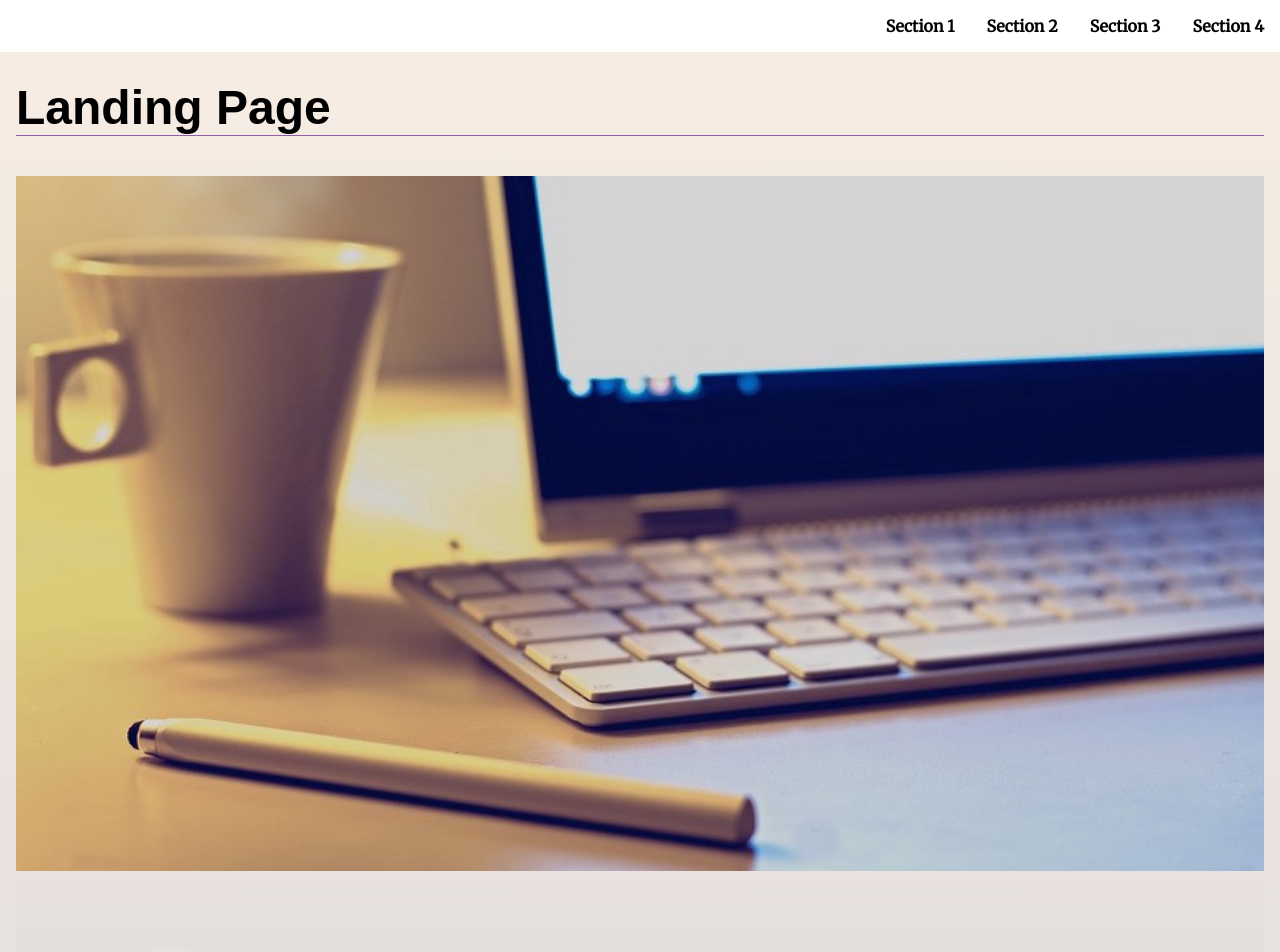
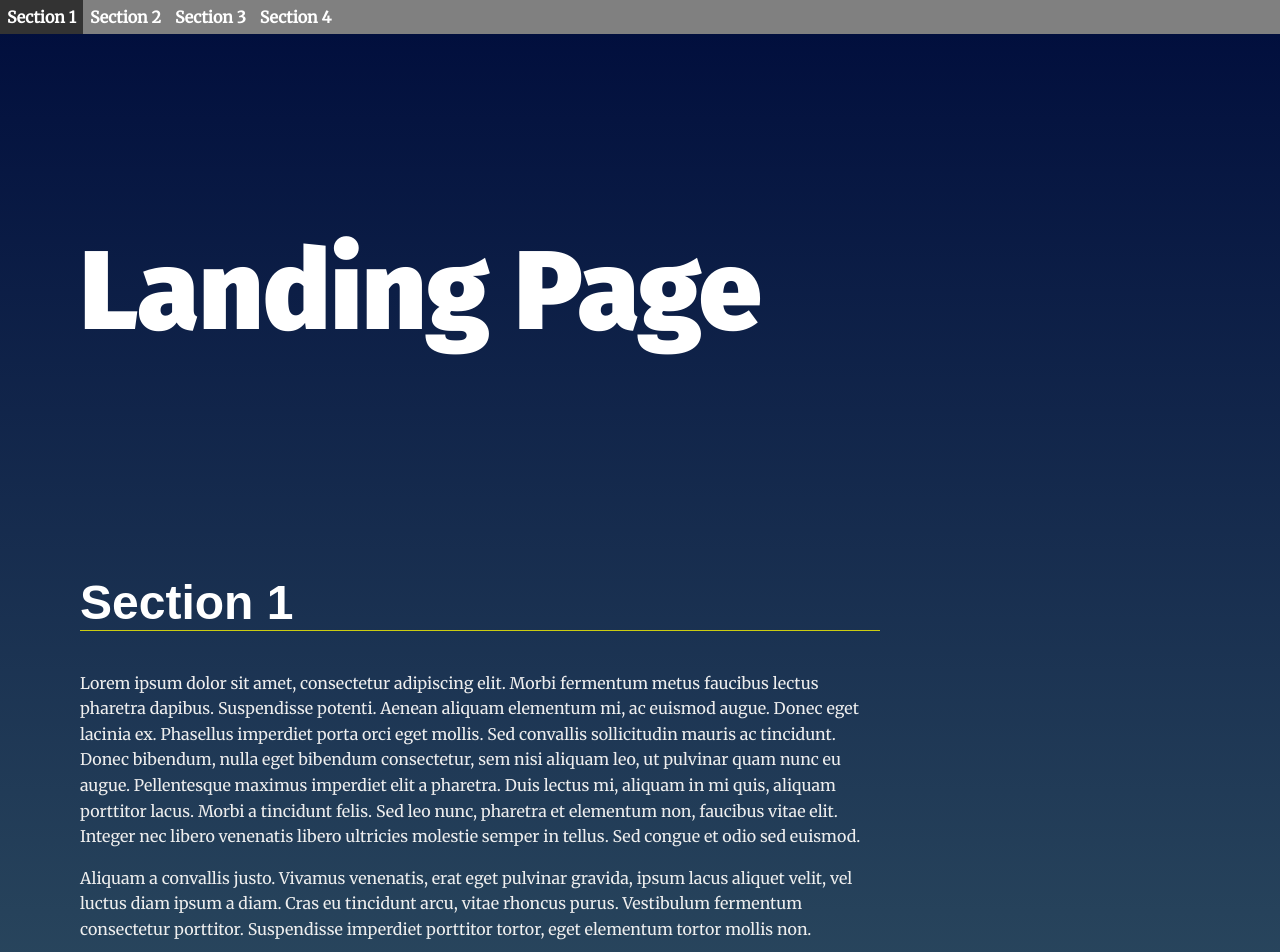
Before and after one commit to talaalshaar/Front-End-Udacity, a plain HTML site: page landing-page/index.html in a window 1280 px wide. Shown: the top 952 px of the page. Drawn offline with Linux system fonts and the light colour scheme.

Commit message:
Project Rebuilt

```diff
--- a/landing-page/css/styles.css
+++ b/landing-page/css/styles.css
@@ -8,13 +8,15 @@
  *
 */
 
+
 /* ---- Base Rules ---- */
-html{
+html {
     scroll-behavior: smooth;
-}
+  }
+
 body {
-    background: rgb(184, 190, 212);
-    background: linear-gradient(0deg, rgb(184, 190, 212) 0%, rgb(247, 237, 227) 100%);
+    background: rgb(136,203,171);
+    background: linear-gradient(0deg, rgba(136,203,171,1) 0%, rgba(0,13,60,1) 100%);
     margin: 0;
     font-family: 'Merriweather', serif;
     color: #fff;
@@ -36,15 +38,15 @@ h1 {
 }
 
 h2 {
-    border-bottom: 1px solid rgb(145, 95, 168);
+    border-bottom: 1px solid #cc1;
     font-family: 'Oxygen', Sans-Serif;
     font-size: 3em;
-    color: rgb(0, 0, 0);
+    color: #fff;
 }
 
 p {
     line-height: 1.6em;
-    color: rgb(102, 102, 102);
+    color: #eee;
 }
 
 /* ---- Layout Rules ---- */
@@ -62,32 +64,15 @@ section {
     min-height: 80vh;
 }
 
-#myBtn {
-    display: none;
-    position: fixed;
-    bottom: 20px;
-    right: 30px;
-    z-index: 99;
-    font-size: 18px;
-    border: none;
-    outline: none;
-    background-color:#555;
-    color: white;
-    cursor: pointer;
-    padding: 15px;
-    border-radius: 4px;
-  }
 
-  #myBtn:hover {
-    background-color: #555;
-  }
 /* ---- Module Rules ---- */
 
 /* Navigation Styles*/
 .navbar__menu ul {
     padding-left: 0;
     margin: 0;
-    text-align: right;
+    text-align:left;
+    background-color:gray;
 }
 
 .navbar__menu li {
@@ -95,11 +80,11 @@ section {
 }
 
 .navbar__menu .menu__link {
-    display: block;
-    padding: 1em;
+    display: inline-block;
+    padding: 7px;
     font-weight: bold;
     text-decoration: none;
-    color: #000;
+    color: #fff;
 }
 
 .navbar__menu .menu__link:hover {
@@ -134,6 +119,8 @@ section {
 .landing__container {
     padding: 1em;
     text-align: left;
+    justify-content: center;
+
 }
 
 @media only screen and (min-width: 35em){
@@ -213,14 +200,24 @@ section:nth-of-type(3n + 1) .landing__container::after {
 /* ---- Theme State Rules ---- */
 /* Section Active Styles */
 /* Note: your-active-class class is applied through javascript. You should update the class here and in the index.html to what you set in your javascript file.  */
+
 section.your-active-class {
     background: rgb(0, 0, 0);
-    background: linear-gradient(0deg, rgba(0, 0, 0, 0.1) 0%, rgba(0, 0, 0, 0) 100%);
+    background: linear-gradient(0deg, rgba(211, 39, 39, 0.356) 0%, rgba(223, 10, 10, 0.548) 100%);
 }
+
+/* section.your-active-class {
+    background: rgb(2,0,36);
+    background: linear-gradient(41deg, rgba(2,0,36,1) 0%, rgba(9,9,121,1) 35%, rgba(0,212,255,1) 100%);
+  }
+ */
+
 
 section.your-active-class .landing__container::before {
     opacity: 1;
     animation: rotate 4s linear 0s infinite forwards;
+
+
 }
 
 section.your-active-class .landing__container::after {
--- a/landing-page/index.html
+++ b/landing-page/index.html
@@ -1,19 +1,16 @@
-<!DOCTYPE>
+<!DOCTYPE >
 <html lang="en">
-
 <head>
+</head>
   <meta charset="UTF-8">
   <meta name="viewport" content="width=device-width, initial-scale=1.0">
   <meta http-equiv="X-UA-Compatible" content="ie=edge">
   <title>Manipulating the DOM</title>
   <!-- Load Google Fonts -->
-  <link href="https://fonts.googleapis.com/css?family=Fira+Sans:900|Merriweather&display=swap" rel="stylesheet">
-  <!-- Load Styles -->
+  <link href="https://fonts.googleapis.com/css?family=Fira+Sans:900|Merriweather&display=swap" rel="stylesheet">  <!-- Load Styles -->
   <link href="css/styles.css" rel="stylesheet">
-</head>
 
 <body>
-  <button onclick="topFunction()" id="myBtn" title="Go to top">Top</button>
   <!-- HTML Follows BEM naming conventions
   IDs are only used for sections to connect menu achors to sections -->
   <header class="page__header">
@@ -24,86 +21,49 @@
   </header>
   <main>
     <header class="main__hero">
-      <h2>Landing Page </h2>
-      <img src="code.jpeg" width="100%">
-
+      <h1>Landing Page </h1>
     </header>
     <!-- Each Section has an ID (used for the anchor) and
     a data attribute that will populate the li node.
     Adding more sections will automatically populate nav.
     The first section is set to active class by default -->
-    <section id="section1" data-nav="Section 1" class="your-active-class">
+    <section id="section1" data-nav="Section 1" class="your-active-class" >
       <div class="landing__container">
         <h2>Section 1</h2>
-        <p>Lorem ipsum dolor sit amet, consectetur adipiscing elit. Morbi fermentum metus faucibus lectus pharetra
-          dapibus. Suspendisse potenti. Aenean aliquam elementum mi, ac euismod augue. Donec eget lacinia ex. Phasellus
-          imperdiet porta orci eget mollis. Sed convallis sollicitudin mauris ac tincidunt. Donec bibendum, nulla eget
-          bibendum consectetur, sem nisi aliquam leo, ut pulvinar quam nunc eu augue. Pellentesque maximus imperdiet
-          elit a pharetra. Duis lectus mi, aliquam in mi quis, aliquam porttitor lacus. Morbi a tincidunt felis. Sed leo
-          nunc, pharetra et elementum non, faucibus vitae elit. Integer nec libero venenatis libero ultricies molestie
-          semper in tellus. Sed congue et odio sed euismod.</p>
+        <p>Lorem ipsum dolor sit amet, consectetur adipiscing elit. Morbi fermentum metus faucibus lectus pharetra dapibus. Suspendisse potenti. Aenean aliquam elementum mi, ac euismod augue. Donec eget lacinia ex. Phasellus imperdiet porta orci eget mollis. Sed convallis sollicitudin mauris ac tincidunt. Donec bibendum, nulla eget bibendum consectetur, sem nisi aliquam leo, ut pulvinar quam nunc eu augue. Pellentesque maximus imperdiet elit a pharetra. Duis lectus mi, aliquam in mi quis, aliquam porttitor lacus. Morbi a tincidunt felis. Sed leo nunc, pharetra et elementum non, faucibus vitae elit. Integer nec libero venenatis libero ultricies molestie semper in tellus. Sed congue et odio sed euismod.</p>
 
-        <p>Aliquam a convallis justo. Vivamus venenatis, erat eget pulvinar gravida, ipsum lacus aliquet velit, vel
-          luctus diam ipsum a diam. Cras eu tincidunt arcu, vitae rhoncus purus. Vestibulum fermentum consectetur
-          porttitor. Suspendisse imperdiet porttitor tortor, eget elementum tortor mollis non.</p>
+        <p>Aliquam a convallis justo. Vivamus venenatis, erat eget pulvinar gravida, ipsum lacus aliquet velit, vel luctus diam ipsum a diam. Cras eu tincidunt arcu, vitae rhoncus purus. Vestibulum fermentum consectetur porttitor. Suspendisse imperdiet porttitor tortor, eget elementum tortor mollis non.</p>
       </div>
     </section>
     <section id="section2" data-nav="Section 2">
       <div class="landing__container">
         <h2>Section 2</h2>
-        <p>Lorem ipsum dolor sit amet, consectetur adipiscing elit. Morbi fermentum metus faucibus lectus pharetra
-          dapibus. Suspendisse potenti. Aenean aliquam elementum mi, ac euismod augue. Donec eget lacinia ex. Phasellus
-          imperdiet porta orci eget mollis. Sed convallis sollicitudin mauris ac tincidunt. Donec bibendum, nulla eget
-          bibendum consectetur, sem nisi aliquam leo, ut pulvinar quam nunc eu augue. Pellentesque maximus imperdiet
-          elit a pharetra. Duis lectus mi, aliquam in mi quis, aliquam porttitor lacus. Morbi a tincidunt felis. Sed leo
-          nunc, pharetra et elementum non, faucibus vitae elit. Integer nec libero venenatis libero ultricies molestie
-          semper in tellus. Sed congue et odio sed euismod.</p>
+        <p>Lorem ipsum dolor sit amet, consectetur adipiscing elit. Morbi fermentum metus faucibus lectus pharetra dapibus. Suspendisse potenti. Aenean aliquam elementum mi, ac euismod augue. Donec eget lacinia ex. Phasellus imperdiet porta orci eget mollis. Sed convallis sollicitudin mauris ac tincidunt. Donec bibendum, nulla eget bibendum consectetur, sem nisi aliquam leo, ut pulvinar quam nunc eu augue. Pellentesque maximus imperdiet elit a pharetra. Duis lectus mi, aliquam in mi quis, aliquam porttitor lacus. Morbi a tincidunt felis. Sed leo nunc, pharetra et elementum non, faucibus vitae elit. Integer nec libero venenatis libero ultricies molestie semper in tellus. Sed congue et odio sed euismod.</p>
 
-        <p>Aliquam a convallis justo. Vivamus venenatis, erat eget pulvinar gravida, ipsum lacus aliquet velit, vel
-          luctus diam ipsum a diam. Cras eu tincidunt arcu, vitae rhoncus purus. Vestibulum fermentum consectetur
-          porttitor. Suspendisse imperdiet porttitor tortor, eget elementum tortor mollis non.</p>
+        <p>Aliquam a convallis justo. Vivamus venenatis, erat eget pulvinar gravida, ipsum lacus aliquet velit, vel luctus diam ipsum a diam. Cras eu tincidunt arcu, vitae rhoncus purus. Vestibulum fermentum consectetur porttitor. Suspendisse imperdiet porttitor tortor, eget elementum tortor mollis non.</p>
       </div>
     </section>
     <section id="section3" data-nav="Section 3">
       <div class="landing__container">
         <h2>Section 3</h2>
-        <p>Lorem ipsum dolor sit amet, consectetur adipiscing elit. Morbi fermentum metus faucibus lectus pharetra
-          dapibus. Suspendisse potenti. Aenean aliquam elementum mi, ac euismod augue. Donec eget lacinia ex. Phasellus
-          imperdiet porta orci eget mollis. Sed convallis sollicitudin mauris ac tincidunt. Donec bibendum, nulla eget
-          bibendum consectetur, sem nisi aliquam leo, ut pulvinar quam nunc eu augue. Pellentesque maximus imperdiet
-          elit a pharetra. Duis lectus mi, aliquam in mi quis, aliquam porttitor lacus. Morbi a tincidunt felis. Sed leo
-          nunc, pharetra et elementum non, faucibus vitae elit. Integer nec libero venenatis libero ultricies molestie
-          semper in tellus. Sed congue et odio sed euismod.</p>
+        <p>Lorem ipsum dolor sit amet, consectetur adipiscing elit. Morbi fermentum metus faucibus lectus pharetra dapibus. Suspendisse potenti. Aenean aliquam elementum mi, ac euismod augue. Donec eget lacinia ex. Phasellus imperdiet porta orci eget mollis. Sed convallis sollicitudin mauris ac tincidunt. Donec bibendum, nulla eget bibendum consectetur, sem nisi aliquam leo, ut pulvinar quam nunc eu augue. Pellentesque maximus imperdiet elit a pharetra. Duis lectus mi, aliquam in mi quis, aliquam porttitor lacus. Morbi a tincidunt felis. Sed leo nunc, pharetra et elementum non, faucibus vitae elit. Integer nec libero venenatis libero ultricies molestie semper in tellus. Sed congue et odio sed euismod.</p>
 
-        <p>Aliquam a convallis justo. Vivamus venenatis, erat eget pulvinar gravida, ipsum lacus aliquet velit, vel
-          luctus diam ipsum a diam. Cras eu tincidunt arcu, vitae rhoncus purus. Vestibulum fermentum consectetur
-          porttitor. Suspendisse imperdiet porttitor tortor, eget elementum tortor mollis non.</p>
+        <p>Aliquam a convallis justo. Vivamus venenatis, erat eget pulvinar gravida, ipsum lacus aliquet velit, vel luctus diam ipsum a diam. Cras eu tincidunt arcu, vitae rhoncus purus. Vestibulum fermentum consectetur porttitor. Suspendisse imperdiet porttitor tortor, eget elementum tortor mollis non.</p>
       </div>
     </section>
+
     <section id="section4" data-nav="Section 4">
       <div class="landing__container">
         <h2>Section 4</h2>
-        <p>Lorem ipsum dolor sit amet, consectetur adipiscing elit. Morbi fermentum metus faucibus lectus pharetra
-          dapibus. Suspendisse potenti. Aenean aliquam elementum mi, ac euismod augue. Donec eget lacinia ex. Phasellus
-          imperdiet porta orci eget mollis. Sed convallis sollicitudin mauris ac tincidunt. Donec bibendum, nulla eget
-          bibendum consectetur, sem nisi aliquam leo, ut pulvinar quam nunc eu augue. Pellentesque maximus imperdiet
-          elit a pharetra. Duis lectus mi, aliquam in mi quis, aliquam porttitor lacus. Morbi a tincidunt felis. Sed leo
-          nunc, pharetra et elementum non, faucibus vitae elit. Integer nec libero venenatis libero ultricies molestie
-          semper in tellus. Sed congue et odio sed euismod.</p>
+        <p>Lorem ipsum dolor sit amet, consectetur adipiscing elit. Morbi fermentum metus faucibus lectus pharetra dapibus. Suspendisse potenti. Aenean aliquam elementum mi, ac euismod augue. Donec eget lacinia ex. Phasellus imperdiet porta orci eget mollis. Sed convallis sollicitudin mauris ac tincidunt. Donec bibendum, nulla eget bibendum consectetur, sem nisi aliquam leo, ut pulvinar quam nunc eu augue. Pellentesque maximus imperdiet elit a pharetra. Duis lectus mi, aliquam in mi quis, aliquam porttitor lacus. Morbi a tincidunt felis. Sed leo nunc, pharetra et elementum non, faucibus vitae elit. Integer nec libero venenatis libero ultricies molestie semper in tellus. Sed congue et odio sed euismod.</p>
 
-        <p>Aliquam a convallis justo. Vivamus venenatis, erat eget pulvinar gravida, ipsum lacus aliquet velit, vel
-          luctus diam ipsum a diam. Cras eu tincidunt arcu, vitae rhoncus purus. Vestibulum fermentum consectetur
-          porttitor. Suspendisse imperdiet porttitor tortor, eget elementum tortor mollis non.</p>
+        <p>Aliquam a convallis justo. Vivamus venenatis, erat eget pulvinar gravida, ipsum lacus aliquet velit, vel luctus diam ipsum a diam. Cras eu tincidunt arcu, vitae rhoncus purus. Vestibulum fermentum consectetur porttitor. Suspendisse imperdiet porttitor tortor, eget elementum tortor mollis non.</p>
       </div>
     </section>
   </main>
   <footer class="page__footer">
-    <p>Made by Tala AlShaar</p>
-    <p>Front-End-Web-Developer-Nanodegree-Program</p>
     <p>&copy Udacity</p>
-
   </footer>
-  <script src="js/app.js"></script>
+   <script src="js/app.js"></script>
 </body>
-
 </html>
--- a/landing-page/js/app.js
+++ b/landing-page/js/app.js
@@ -1,106 +1,55 @@
-/**
- *
- * Manipulating the DOM exercise.
- * Exercise programmatically builds navigation,
- * scrolls to anchors from navigation,
- * and highlights section in viewport upon scrolling.
- *
- * Dependencies: None
- *
- * JS Version: ES2015/ES6
- *
- * JS Standard: ESlint
- *
-*/
-
-/**
- * Comments should be present at the beginning of each procedure and class.
- * Great to have comments before crucial code sections within the procedure.
-*/
-
 /**
  * Define Global Variables
  *
 */
-const sections = Array.from(document.querySelectorAll('section'));
-const menu = document.getElementById('navbar__list');
-let numberOfListItems = sections.length;
+const Menu = document.getElementById('navbar__list');
+const sections = document.querySelectorAll('section');
 
 /**
  * End Global Variables
  * Start Helper Functions
  *
 */
-function createListItem() {
-    for (section of sections) {
-        sectionName = section.getAttribute('data-nav');
-        sectionLink = section.getAttribute('id');
 
-        //create item from each one
-        listItem = document.createElement('li');
 
-        //add items text
-        listItem.innerHTML = `<a class='menu__link' href='#${sectionLink}'>${sectionName}</a>`;
-
-        //add listitem to menu
-        menu.appendChild(listItem);
-    }
-}
-
-//determine if section in viewport
-function sectionInViewPort(elem) {
-    let sectionPos = elem.getBoundingClientRect();
-    return (sectionPos.top >= 0);
-}
-
-//gives section beung viewed a different appearance
-function toggleActiveClass() {
-    for (section of sections) {
-        if (sectionInViewPort(section)) {
-            //if it doesnt contains you active class
-            if (!section.classList.contains('your-active-class')) {
-                //add it
-                section.classList.add('your-active-class');
-            }
-            else { // if it oustide viewport remove it
-                section.classList.remove('your-active-class');
-            }
-        }
-    }
-}
 /**
  * End Helper Functions
  * Begin Main Functions
  *
 */
-var mybutton = document.getElementById("myBtn");
 
-// When the user scrolls down 20px from the top of the document, show the button
-window.onscroll = function () { scrollFunction() };
+// build the nav
+NavBuilder = () => {
+    //to loop from section 1 to 4 and add sections to navigation
+    for (s = 0; s <= sections.length; s++) {
+        //const el = document.querySelector('data-nav');
+        const liElem = document.createElement('li');
+        const Id = sections[s].id;
+        const DataNav = sections[s].dataset.nav;
+        liElem.innerHTML = `<li><a class="menu__link" href="#${Id}">${DataNav}</a></li>`;
+        Menu.appendChild(liElem);
 
-function scrollFunction() {
-    if (document.body.scrollTop > 20 || document.documentElement.scrollTop > 20) {
-        mybutton.style.display = "block";
-    } else {
-        mybutton.style.display = "none";
     }
 }
 
-// When the user clicks on the button, scroll to the top of the document
-function topFunction() {
-    document.body.scrollTop = 0;
-    document.documentElement.scrollTop = 0;
-}
+window.addEventListener('scroll', (e) => {
+    sections.forEach(s => {
+        const topDistance = s.getBoundingClientRect().top;
+        // if the distance to the top is between 0-150px
+        if (topDistance >= 0 && topDistance < 150) {
+            s.classList.add('your-active-class');
+            // otherwise, remove the class
+        } else {
+            s.classList.remove('your-active-class');
+        }
+    });
 
-// build the nav
 
-createListItem();
+});
+
+NavBuilder();
 
 // Add class 'active' to section when near top of viewport
-document.addEventListener('scroll', toggleActiveClass);
-
-// Scroll to anchor ID using scrollTO event
-
 
 /**
  * End Main Functions
```
Also changed, not shown: landing-page/README.md, landing-page/code.jpeg (deleted).
